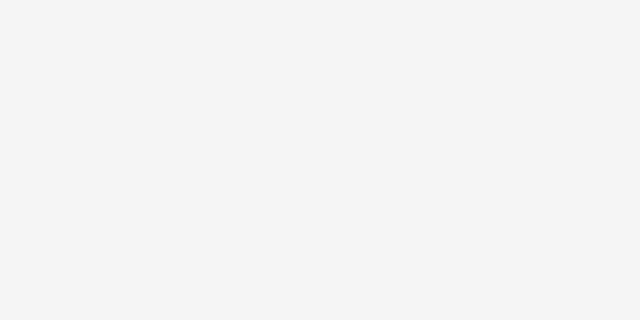
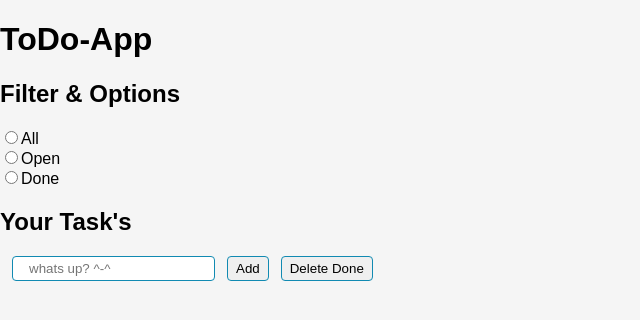
Before and after one commit to patprager/todo-app-with-vue-cli, a plain HTML site: page index.html in a window 1280 px wide. Shown: the whole page, without its empty margins (0-640 px from the left). Drawn offline with nearby package versions, Linux system fonts and the light colour scheme.

Commit message:
feat class name html structure

```diff
--- a/index.html
+++ b/index.html
@@ -15,6 +15,44 @@
     <link rel="stylesheet" href="style.css" />
   </head>
   <body>
+    <main id="app">
+      <h1>ToDo-App</h1>
+      <section>
+        <h2>Filter & Options</h2>
+        <!-- Radio Button Auswahl -->
+        <div class="filter-function">
+          <input type="radio" id="radio-all" name="filter-checkbox" />
+          <label for="radio-all">All</label>
+        </div>
+        <div class="filter-function">
+          <input type="radio" id="radio-open" name="filter-checkbox" />
+          <label for="radio-open">Open</label>
+        </div>
+        <div class="filter-function">
+          <input type="radio" id="radio-done" name="filter-checkbox" />
+          <label for="radio-done">Done</label>
+        </div>
+      </section>
+      <article>
+        <div>
+          <h2>Your Task's</h2>
+          <input
+            class="your-input"
+            type="text"
+            name="new-todos"
+            value=""
+            placeholder="whats up? ^-^ "
+          />
+          <!-- Add Todo Button -->
+          <button class="add-button">Add</button>
+          <!-- Delete done Todo Button -->
+          <button class="delete-button">Delete Done</button>
+        </div>
+        <ul class="create-todo-list">
+          <!-- <li class="checkedbox"><input type="checkbox" /></li>-->
+        </ul>
+      </article>
+    </main>
     <script src="http://unpkg.com/vue@next"></script>
     <script src="script.js"></script>
   </body>
```
